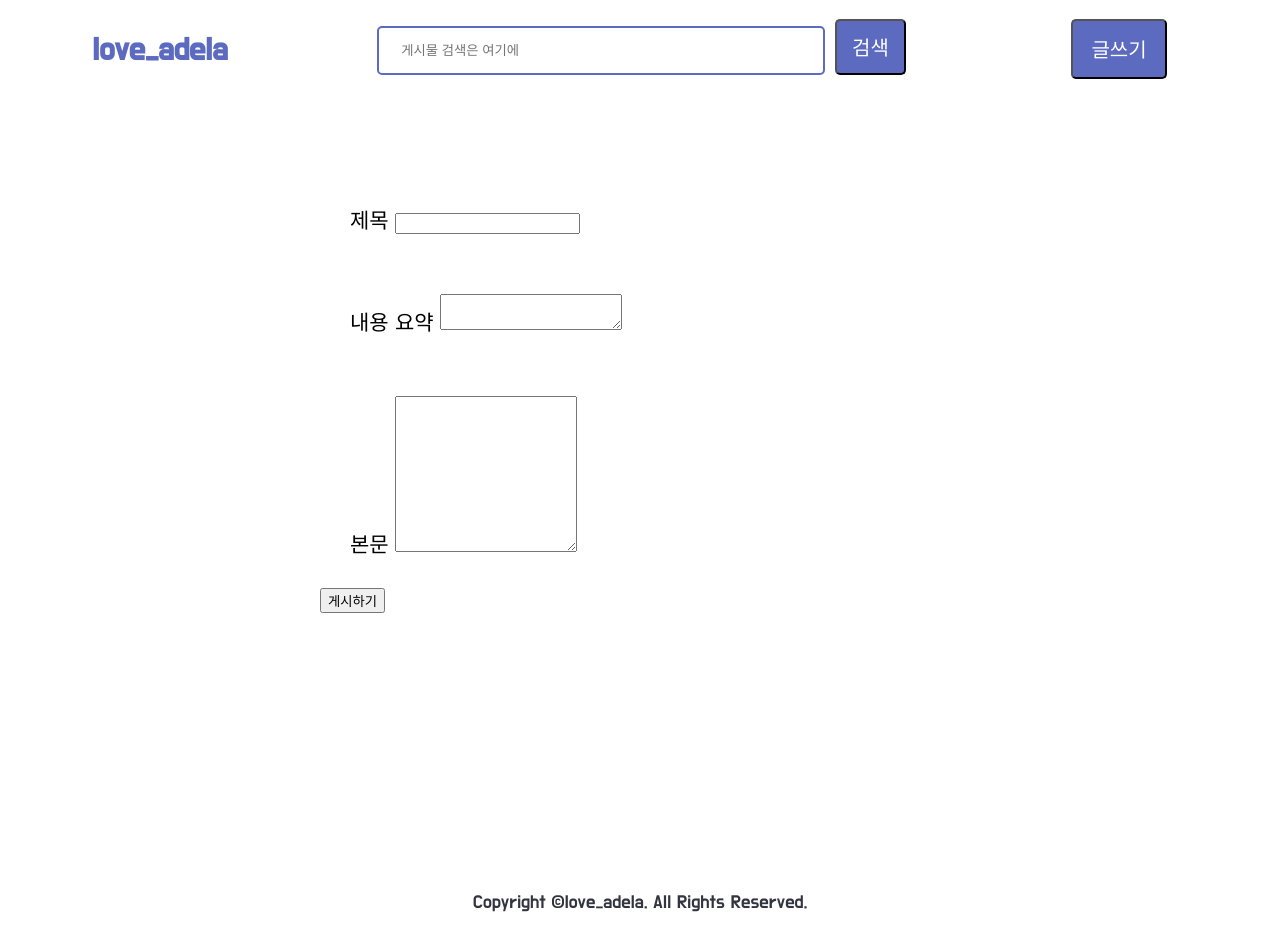
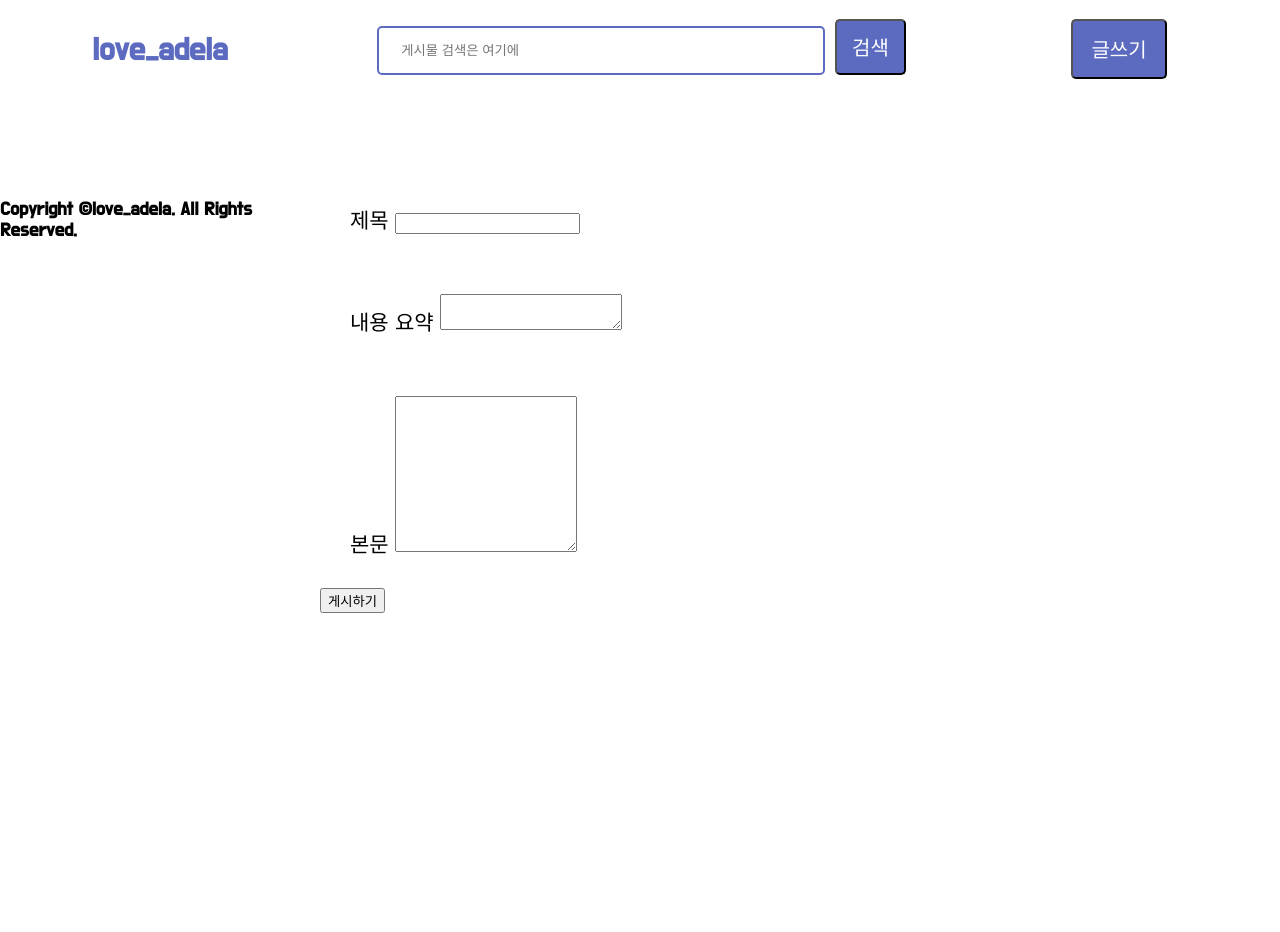
Before and after one commit to love-adela/flask-and-css-practice, a Flask app: page / in a window 1280 px wide. After the commit the page ends 613 px from the top, so only its background shows below. Run offline with Flask 2, Linux system fonts and the light colour scheme; data that the repository does not hold is empty.

Commit message:
Footer 위치 옮김

```diff
--- a/static/assets/style.css
+++ b/static/assets/style.css
@@ -126,18 +126,6 @@ ol, ul {
     list-style-type: none;
 }
 
-/* footer */
-.Footer__App {
-    grid-area: footer;
-    place-self: center;
-    text-align: center;
-}
-
-.Footer__App h3 {
-    color: #323440;
-    font-weight: 100;
-}
-
 .btn-write {
     display: inline-block;
     padding: 13px 18px;
```
